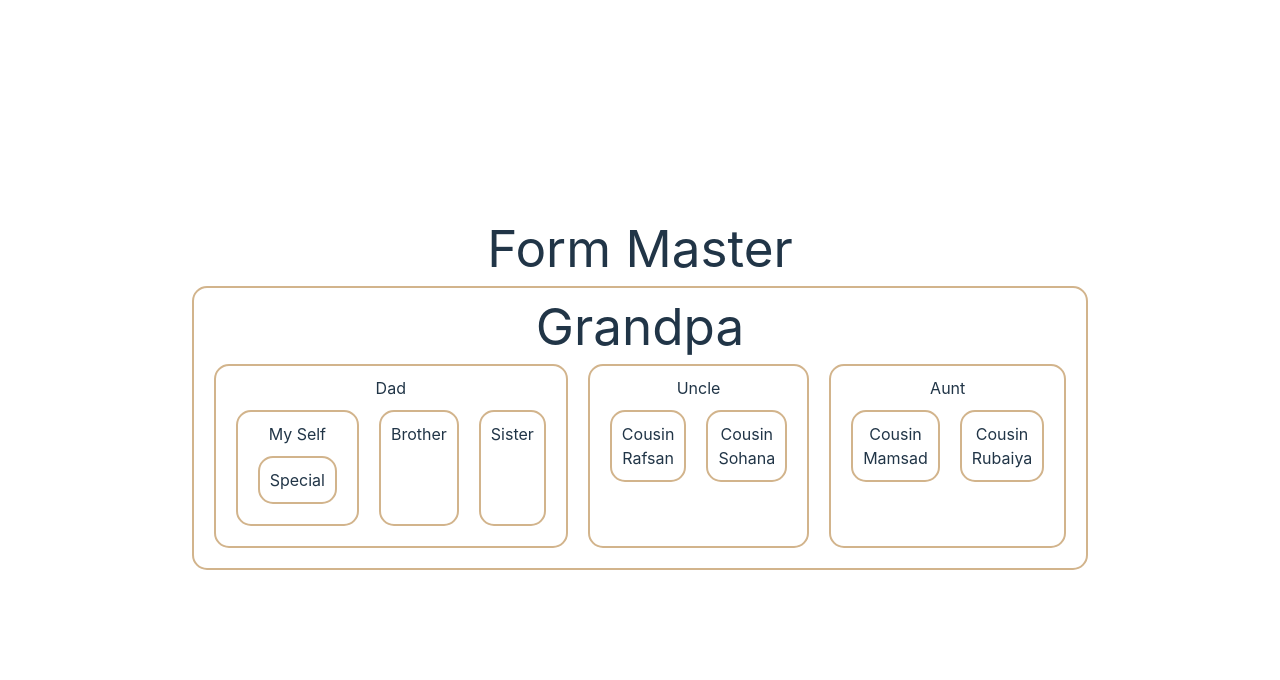
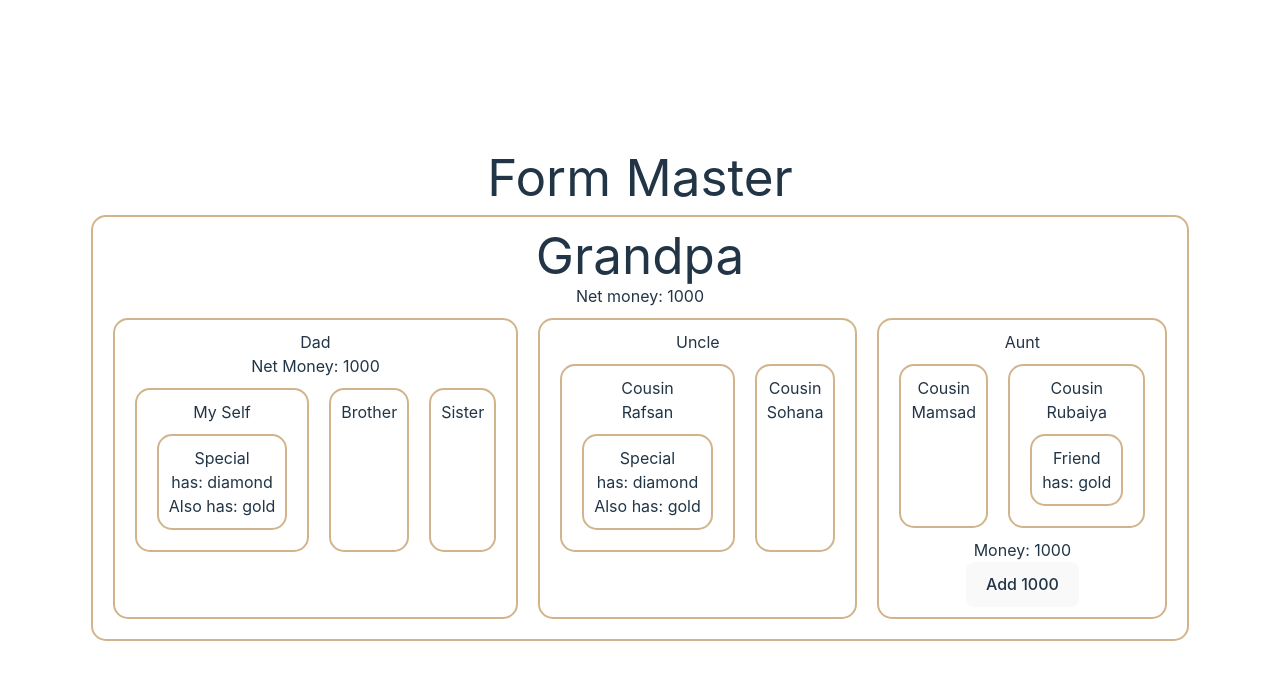
Before and after one commit to sakibMERN/form-master, a React (Vite) app: page / in a window 1280 px wide. Shown: the top 680 px of the page. Built offline with nearby package versions, Linux system fonts and the light colour scheme.

Commit message:
Create context api and use it to many components

```diff
--- a/src/components/Aunt/Aunt.jsx
+++ b/src/components/Aunt/Aunt.jsx
@@ -1,7 +1,10 @@
+import { useContext } from "react";
 import Cousin from "../Cousin/Cousin";
+import { MoneyContext } from "../Grandpa/Grandpa";
 
 
 const Aunt = () => {
+    const [money, setMoney] = useContext(MoneyContext);
     return (
         <div>
             <h2>Aunt</h2>
@@ -9,6 +12,8 @@
                 <Cousin name={"Mamsad"}></Cousin>
                 <Cousin name={"Rubaiya"}></Cousin>
             </section>
+            <p>Money: {money}</p>
+            <button onClick={()=> setMoney(money + 1000)}>Add 1000</button>
         </div>
     );
 };
--- a/src/components/Cousin/Cousin.jsx
+++ b/src/components/Cousin/Cousin.jsx
@@ -1,11 +1,17 @@
 import PropTypes from 'prop-types';
+import Special from '../Special/Special';
+import Friend from '../Friend/Friend';
 
 
-const Cousin = ({name}) => {
+const Cousin = ({name, asset}) => {
     return (
         <div>
            <h2>Cousin</h2>
            <p>{name}</p>
+           <section>
+            {asset && <Special asset={asset}></Special>}
+            {name==="Rubaiya" && <Friend></Friend>}
+           </section>
         </div>
     );
 };
--- a/src/components/Dad/Dad.jsx
+++ b/src/components/Dad/Dad.jsx
@@ -1,14 +1,18 @@
+import { useContext } from "react";
 import Brother from "../Brother/Brother";
 import MySelf from "../MySelf/MySelf";
 import Sister from "../Sister/Sister";
+import { MoneyContext } from "../Grandpa/Grandpa";
 
 
-const Dad = () => {
+const Dad = ({asset}) => {
+    const [money] = useContext(MoneyContext);
     return (
         <div>
             <h2>Dad</h2>
+            <p>Net Money: {money}</p>
             <section className="flex">
-                <MySelf></MySelf>
+                <MySelf asset={asset}></MySelf>
                 <Brother></Brother>
                 <Sister></Sister>
             </section>
--- /dev/null
+++ b/src/components/Friend/Friend.jsx
@@ -0,0 +1,15 @@
+import { useContext } from "react";
+import { AssetContext } from "../Grandpa/Grandpa";
+
+
+const Friend = () => {
+    const gift = useContext(AssetContext);
+    return (
+        <div>
+            <h2>Friend</h2>
+            <p>has: {gift}</p>
+        </div>
+    );
+};
+
+export default Friend;
--- a/src/components/Grandpa/Grandpa.jsx
+++ b/src/components/Grandpa/Grandpa.jsx
@@ -1,19 +1,38 @@
+import { createContext, useState } from "react";
 import Aunt from "../Aunt/Aunt";
 import Dad from "../Dad/Dad";
 import Uncle from "../Uncle/Uncle";
 import "./Grandpa.css";
 
+export const AssetContext = createContext("gold");
+export const MoneyContext = createContext(0);
+// console.log(AssetContext);
+console.log(MoneyContext);
 const Grandpa = () => {
+  const asset = "diamond";
+  const [money, setMoney] = useState(1000);
   return (
     <div className="grandpa">
-        <h1>Grandpa</h1>
-      <section className=" flex">
-        <Dad></Dad>
-        <Uncle></Uncle>
-        <Aunt></Aunt>
-      </section>
+      <h1>Grandpa</h1>
+      <p>Net money: {money}</p>
+      <MoneyContext.Provider value={[money, setMoney]}>
+        <AssetContext.Provider value="gold">
+          <section className=" flex">
+            <Dad asset={asset}></Dad>
+            <Uncle asset={asset}></Uncle>
+            <Aunt></Aunt>
+          </section>
+        </AssetContext.Provider>
+      </MoneyContext.Provider>
     </div>
   );
 };
 
 export default Grandpa;
+
+/**
+ * If you want to use context api. you have to follow some steps.
+ * 1. Create a context and export it.
+ * 2. Add provider for the context with a value.Value could be anything.
+ * 3. useContext to access value in the context API.
+ */
--- a/src/components/MySelf/MySelf.jsx
+++ b/src/components/MySelf/MySelf.jsx
@@ -1,12 +1,12 @@
 import Special from "../Special/Special";
 
 
-const MySelf = () => {
+const MySelf = ({asset}) => {
     return (
         <div>
             <h2>My Self</h2>
             <section className="flex">
-                <Special></Special>
+                <Special asset={asset}></Special>
             </section>
         </div>
     );
--- a/src/components/Special/Special.jsx
+++ b/src/components/Special/Special.jsx
@@ -1,9 +1,16 @@
+import { useContext } from "react";
+import { AssetContext } from "../Grandpa/Grandpa";
 
 
-const Special = () => {
+const Special = ({asset}) => {
+    const gift = useContext(AssetContext);
     return (
         <div>
             <h2>Special</h2>
+            {
+                asset && <p>has: {asset}</p>
+            }
+            <p>Also has: {gift}</p>
         </div>
     );
 };
--- a/src/components/Uncle/Uncle.jsx
+++ b/src/components/Uncle/Uncle.jsx
@@ -1,12 +1,12 @@
 import Cousin from "../Cousin/Cousin";
 
 
-const Uncle = () => {
+const Uncle = ({asset}) => {
     return (
         <div>
             <h2>Uncle</h2>
             <section className="flex">
-                <Cousin name={'Rafsan'}></Cousin>
+                <Cousin name={'Rafsan'} asset={asset}></Cousin>
                 <Cousin name={'Sohana'}></Cousin>
             </section>
         </div>
```
